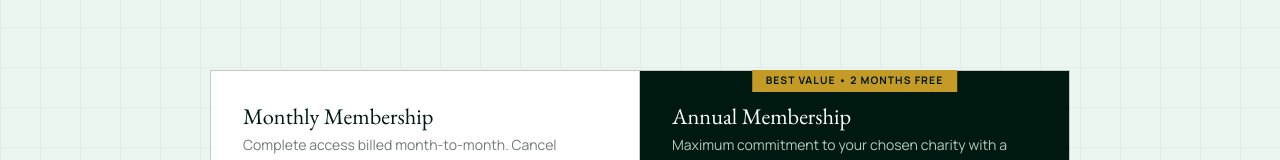
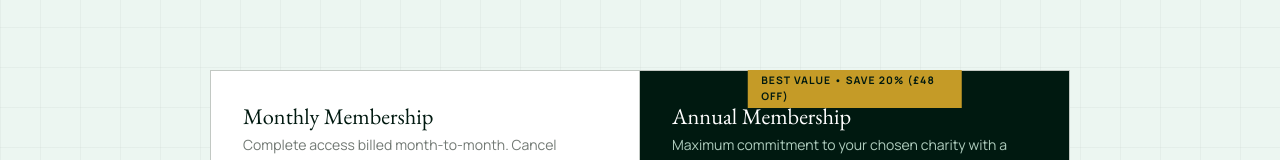
Before and after one commit to digihero34-beep/DIGITAL-HEROES, a Next.js app: page /pricing in a window 1280 px wide. Shown: the part 402-562 px from the top of the page. Built offline with nearby package versions, Linux system fonts and the light colour scheme; no server answers.

Commit message:
fix: add data-scroll-behavior to html tag and refine annual pricing discount label

```diff
--- a/src/app/(public)/pricing/page.tsx
+++ b/src/app/(public)/pricing/page.tsx
@@ -139,7 +139,7 @@ export default function PricingPage() {
 
         {/* Annual Plan */}
         <div className={`${styles.planCard} ${interval === 'year' ? styles.planCardFeatured : ''}`}>
-          {interval === 'year' && <div className={styles.featuredTag}>Best Value • 2 Months Free</div>}
+          {interval === 'year' && <div className={styles.featuredTag}>Best Value • Save 20% (£48 Off)</div>}
           <div className={styles.planHeader}>
             <h2 className={styles.planName}>Annual Membership</h2>
             <p className={styles.planDesc}>Maximum commitment to your chosen charity with a 20% discount.</p>
--- a/src/app/layout.tsx
+++ b/src/app/layout.tsx
@@ -43,6 +43,7 @@ export default function RootLayout({
       lang="en"
       className={`${ebGaramond.variable} ${manrope.variable} ${jetbrainsMono.variable}`}
       data-theme="spruce"
+      data-scroll-behavior="smooth"
       suppressHydrationWarning
     >
       <body className={`bg-background text-on-surface antialiased min-h-screen flex flex-col`}>
```
